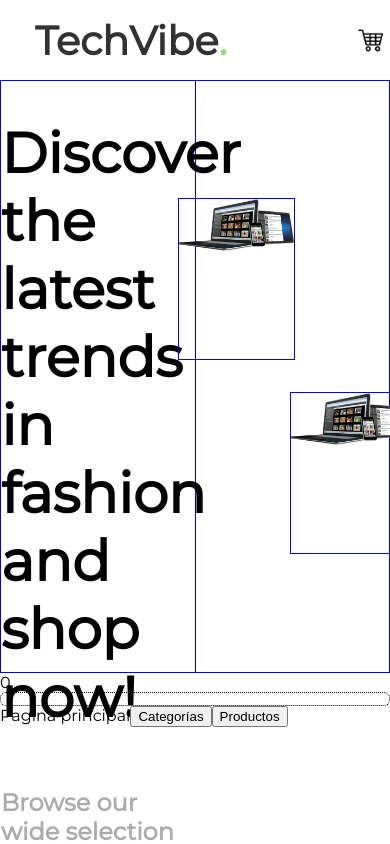
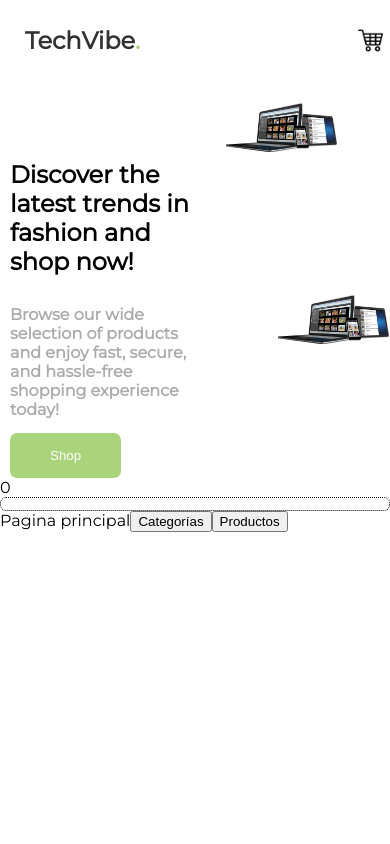
Before and after one commit to topolnjak14/ReduxReduxToolkit, a Next.js app: page / in a window 390 px wide. Shown: the top 844 px of the page. Built offline with nearby package versions, Linux system fonts and the light colour scheme.

Commit message:
Primeras queries en banner y comienzo del trabajo en aside

```diff
--- /dev/null
+++ b/src/app/aside/Aside.jsx
@@ -0,0 +1,31 @@
+"use client"
+import imagen from "../../../public/images/carrito.png";
+import Image from "next/image";
+import estilos from "./carrito.module.css"
+import React, {useState} from "react";
+import Carrito from "../carrito/Carrito";
+
+const Aside = () => {
+    const [mostrarAside, setMostrarAside] =useState(false);
+
+    const handleMostrarAside=()=>{
+        setMostrarAside(!mostrarAside);
+
+    }
+    return (
+        <>
+            <div className={estilos.carrito} onClick={()=> handleMostrarAside()}>
+                <Image
+                    src={imagen}
+                    width={25}
+                    height={25}
+                />
+            </div>
+            {mostrarAside &&
+            (<Carrito/>)
+            }
+        </>
+    );
+}
+
+export default Aside;
--- /dev/null
+++ b/src/app/aside/carrito.module.css
@@ -0,0 +1,8 @@
+.carrito{
+    width: 30px;
+    height: 30px;
+    display: flex;
+    justify-content: center;
+    align-items: center;
+    margin-right: 5px;
+}
--- a/src/app/baner/baner.module.css
+++ b/src/app/baner/baner.module.css
@@ -1,22 +1,19 @@
 .container{
     max-width: 1140px;
-    height: 70vh;
+    height: auto;
     display: flex;
     justify-content: center;
     align-items: center;
     margin-right: auto;
     margin-left: auto;
-    border: 1px solid blue;
-}
+ }
 
 .leftSide{
     width: 50%;
     height: 100%;
-    border-right: 1px solid blue;
     display: flex;
     flex-direction: column;
-/*     margin: 5px 15px;
- */}
+}
 
 .leftSide h1{
     font-size: 3.5em;
@@ -41,14 +38,14 @@
     padding: 15px 40px;
     border-radius: 7px;
     color:#fff;
+    transition: background-color 0.2s;
+
 }
 
 .firstSide{
     width: 60%;
     height: 10em;
     margin-right: 7em;
-    border: 1px solid blue;
-
 }
 
 .secondSide{
@@ -56,11 +53,90 @@
     height: 10em;
     margin-left: 7em;
     margin-top: 2em;
-    border: 1px solid blue;
-
 }
 
 .container img{
     width: 100%;
     height: auto;
 }
+
+.container button:hover{
+    background: #74be24;
+    padding: 15px 50px;
+    animation: 3s linear infinite;
+
+
+}
+
+
+/* @Media */
+
+@media screen and (min-width: 1201px){
+
+}
+@media screen and (max-width: 1200px){
+
+}
+@media screen and (max-width: 1024px){
+    .leftSide{
+        padding: 0 10px;
+        margin-top: 40px;
+    }
+    .leftSide h1{
+        font-size: 3em;
+    }
+    .leftSide h2{
+        font-size: 1em;
+    }
+    .firstSide{
+        margin-right: 2em;
+    }
+    .secondSide{
+        margin-right: 2.5em;
+
+    }
+
+  }
+  @media screen and (max-width: 768px){
+    .leftSide{
+        padding: 0 10px;
+        margin-top: 40px;
+    }
+    .leftSide h1{
+        font-size: 2em;
+    }
+    .leftSide h2{
+        font-size: 1em;
+    }
+    .firstSide{
+        margin-right: 2em;
+    }
+    .secondSide{
+        margin-right: 2.5em;
+
+    }
+
+  }
+@media screen and (max-width: 480px) {
+    .container{
+        height: auto;
+    }
+    .leftSide{
+        padding: 0 10px;
+        margin-top: 4em;
+    }
+    .leftSide h1{
+        font-size: 1.5em;
+    }
+    .leftSide h2{
+        font-size: 1em;
+    }
+    .firstSide{
+        margin-right: 2em;
+    }
+    .secondSide{
+        margin-right: 2.5em;
+
+    }
+
+  }
--- a/src/app/header/Header.jsx
+++ b/src/app/header/Header.jsx
@@ -1,13 +1,12 @@
 import Link from "next/link";
-import imagen from "../../../public/images/carrito.png";
-import Image from "next/image";
 import estilos from "./nav.module.css";
+import Aside from "../aside/Aside";
 
 const Header = () => {
     return (
         <>
           <div className={estilos.nav}>
-                <Link href="/about" className={estilos.logo}>
+                <Link href="/" className={estilos.logo}>
                     TechVibe
                     <span>.</span>
                 </Link>
@@ -16,13 +15,7 @@ const Header = () => {
                 <Link href="/about">Hot sales</Link>
                 <Link href="/about">Pricing</Link>
             </div>
-            <div className={estilos.carrito}>
-                <Image
-                    src={imagen}
-                    width={25}
-                    height={25}
-                />
-            </div>
+                <Aside/>
           </div>
         </>
     );
--- a/src/app/header/nav.module.css
+++ b/src/app/header/nav.module.css
@@ -32,17 +32,31 @@
     color:#a9d47b;
 }
 
-.carrito{
-    width: 30px;
-    height: 30px;
-    display: flex;
-    justify-content: center;
-    align-items: center;
-    margin-right: 5px;
-}
+
 
 /* @Media */
 
+@media screen and (min-width: 1201px){
+  .nav a{
+      margin-left: 50px;
+  }
+}
+@media screen and (max-width: 1200px){
+  .nav a{
+      margin-left: 35px;
+  }
+}
+@media screen and (max-width: 1024px){
+
+}
+@media screen and (max-width: 768px){
+    .logo{
+        font-size: 1.5em;
+    }
+    .nav a{
+        margin-left: 25px;
+    }
+}
 @media screen and (max-width: 480px) {
     .nav{
         justify-content: space-between;
@@ -50,21 +64,5 @@
     .select{
         display: none;
     }
-  }
-
-  @media screen and (max-width: 768px){
 
   }
-  @media screen and (max-width: 1024px){
-
-  }
-  @media screen and (max-width: 1200px){
-    .nav a{
-        margin-left: 35px;
-    }
-  }
-  @media screen and (min-width: 1201px){
-    .nav a{
-        margin-left: 50px;
-    }
-  }
```
